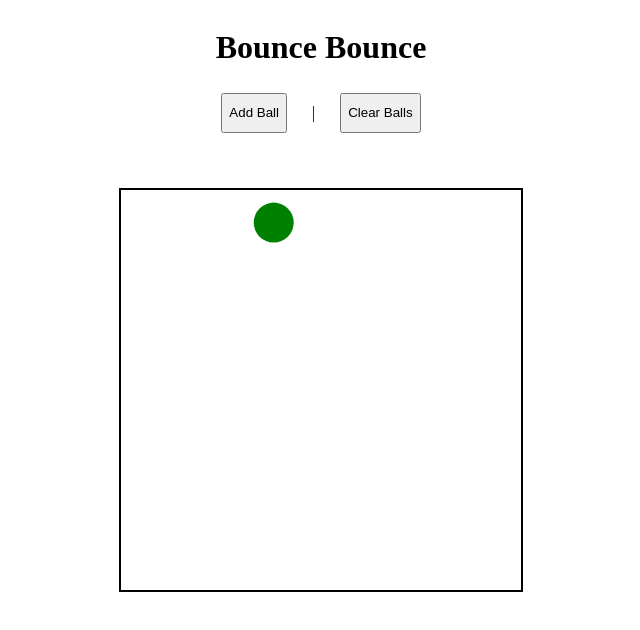
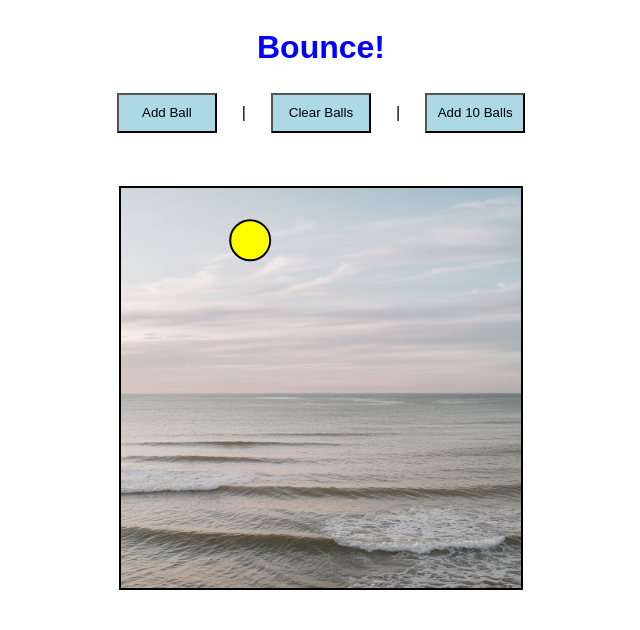
Before and after one commit to BenNewton1991/Bounce, a plain HTML site: page index.html in a window 1280 px wide. Shown: the whole page, without its empty margins (319-959 px from the left). Drawn offline with Linux system fonts and the light colour scheme.

Commit message:
added some graphical features, varied sound effects

```diff
--- a/index.html
+++ b/index.html
@@ -1,26 +1,28 @@
 <!DOCTYPE html>
 <!--Metadata about file goes in head-->
 <head>
-<title>First</title>
+<title>Bounce!</title>
 <link rel="stylesheet" href="./style.css">
+<link rel="icon" href="./Images/circle.jpg">
 </head>
 <body>
-  <h1>Bounce Bounce</h1>
+  <h1>Bounce!</h1>
   <div class="ball-manip">
 
 
   <button width="30" id="add-ball">Add Ball</button>
   <p class="seperator">|</p>
   <button width="30" id="clear-ball-button">Clear Balls</button>
-
+  <p class="seperator">|</p>
+  <button width="30" id="add-many-ball">Add 10 Balls</button>
 
 </div>
 
-  <canvas id="game-box" width="400" height="400">
+  <div id="background-container">
+    <canvas id="game-box" width="400" height="400">
+    </canvas>
+  </div>
 
-
-
-  </canvas>
 
 
 <script src="./script.js"></script>
--- a/script.js
+++ b/script.js
@@ -32,18 +32,18 @@ class Ball{
     }
 
     fill_color(){
-        let colors = ["blue","red","green"];
+        let colors = ["blue","red","yellow"];
         return colors[Math.floor(Math.random() * 3)];
     }
 
     update(){
         this.position.add(this.velocity.getX(), this.velocity.getY());
 
-        if (this.position.getX() + 10 > canvas.width || this.position.getX() - 10 < 0){
+        if (this.position.getX() + 15 > canvas.width || this.position.getX() - 15 < 0){
             this.velocity.x = -this.velocity.x;
         }
 
-        if (this.position.getY() + 10 > canvas.height || this.position.getY() - 10 < 0){
+        if (this.position.getY() + 15 > canvas.height || this.position.getY() - 15 < 0){
             this.velocity.y = -this.velocity.y;
         }
     }
@@ -53,6 +53,9 @@ class Ball{
         context.arc(this.position.getX(), this.position.getY(), this.radius, 0, 2 * Math.PI, false);
         context.fillStyle = this.color;
         context.fill();
+        context.lineWidth = 2;
+        context.strokStyle = "black";
+        context.stroke();
         context.closePath();
     }
 }
@@ -77,6 +80,16 @@ function add_ball(){
     counter ++;
 }
 
+const many_balls = document.getElementById('add-many-ball');
+many_balls.addEventListener('click', function(){
+    var diffBoing = new Audio('./Sound/diffBoing.mp3')
+    diffBoing.play();
+    for (let i = 0; i < 10; i++){
+        balls.push(new Ball);
+        counter ++;
+    }
+})
+
 
 const canvas = document.getElementById("game-box");
 var context = canvas.getContext("2d");
@@ -91,7 +104,10 @@ canvas.addEventListener('click', function(event){
         console.log('worked')
         if (dist < obj.radius + 10) {
             let pop_sound = new Audio('./Sound/pop.mp3');
-            pop_sound.play();
+            let other_pop = new Audio('./Sound/otherPop.mp3');
+            let pop_sounds = [pop_sound, pop_sound, other_pop];
+            let pop_to_play = Math.floor(Math.random() * pop_sounds.length);
+            pop_sounds[pop_to_play].play();
             balls.splice(index, 1);
             draw();
         }
@@ -110,6 +126,8 @@ function draw(){
 }
 
 function clear_ball(){
+    var diffBoing = new Audio('./Sound/deflate.mp3')
+    diffBoing.play();
     balls = [];
     draw();
 }
--- a/style.css
+++ b/style.css
@@ -7,6 +7,7 @@ body {
   display: flex;
   flex-direction: column;
   align-items: center;
+  font-family: Arial, Helvetica, sans-serif;
 }
 
 .ball-manip {
@@ -30,12 +31,24 @@ button {
   height: 100px;
 }
 
+h1 {
+  width: 400px;
+  text-align: center;
+  color: blue;
+}
+
 .second_box {
   text-align: center;
   border: 3px solid blue;
   margin: 2px;
   width: 200px;
   height: 100px;
+}
+
+button {
+  border: 2px solid blackblue;
+  background-color: lightblue;
+  width: 100px;
 }
 
 .subtitle {
@@ -46,6 +59,19 @@ button {
   width: 100%;
 }
 
+#background-container{
+  margin-top: 50px;
+  background-size: contain;
+  display: flex;
+  flex-grow:0;
+  align-items: center;
+  justify-content: center;
+  width: 400px;
+  height: 400px;
+  background: url(./Images/background.png);
+  background-size: cover;
+}
+
 #game-box {
   box-sizing: border-box;
   margin: 50px;
```
Also changed, not shown: Images/background.png (added), Images/biden.png (deleted), Images/circle.jpg (added), 3 other files.
